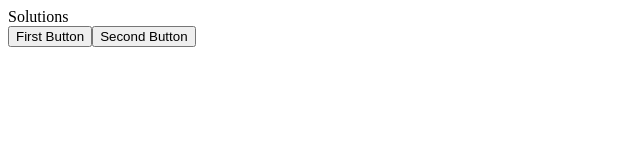
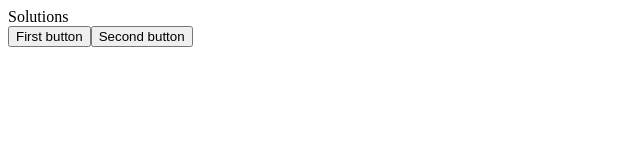
Before and after one commit to tudor2004/gatsby-headless-popover-bug, a Gatsby site: page / in a window 1280 px wide. Both pictures are taken after a click on the link "Solutions". Shown: the full height of the page, 0-640 px from the left. Built offline with nearby package versions, Linux system fonts and the light colour scheme; Gatsby itself is replaced by a stand-in of ours.

Commit message:
more simple

```diff
--- a/src/pages/index.js
+++ b/src/pages/index.js
@@ -1,10 +1,6 @@
 import React from "react"
 
 import { Popover } from "@headlessui/react"
-
-const Button = props => {
-  return <button type="button">{props.children}</button>
-}
 
 export default function Home() {
   return (
@@ -18,8 +14,8 @@
 
             <Popover.Panel tabIndex={-1}>
               <div>
-                <Button>First Button</Button>
-                <Button>Second Button</Button>
+                <button type="button">First button</button>
+                <button type="button">Second button</button>
               </div>
             </Popover.Panel>
           </>
```
